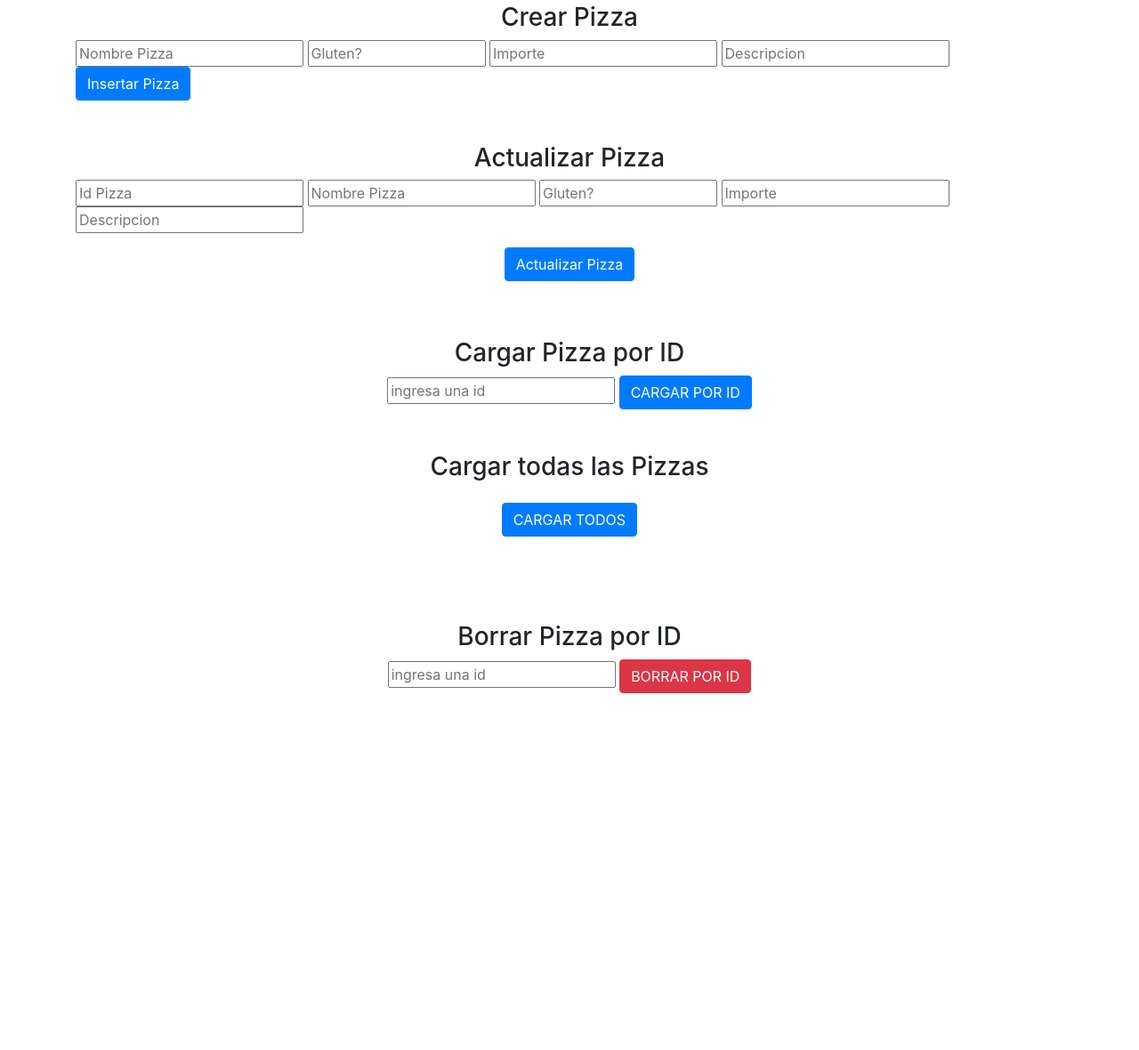
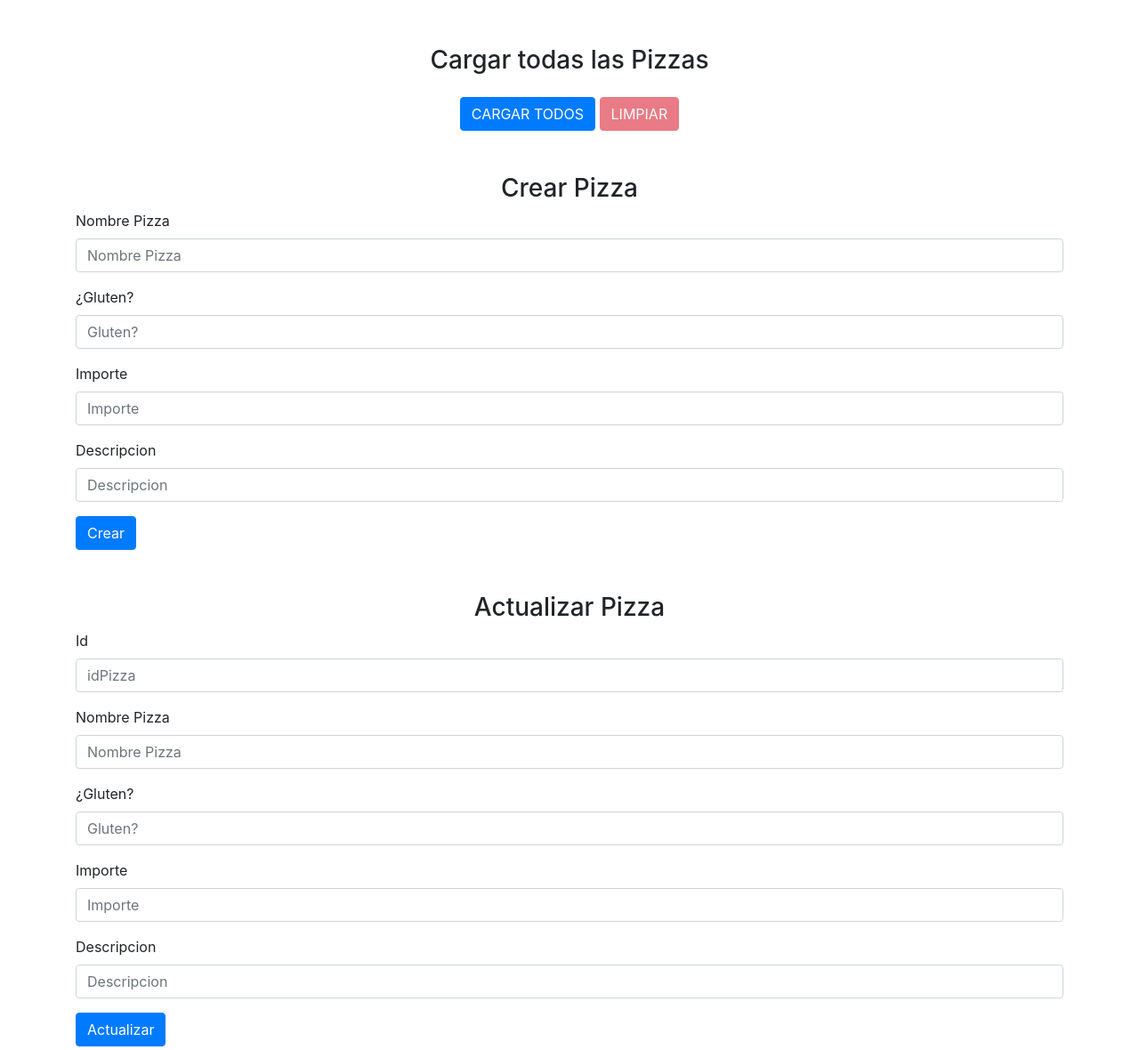
Before and after one commit to ttiagoc/ApiPizzasNode, a website: page public/index.html in a window 1280 px wide. Shown: the part 45-1225 px from the top of the page at 89% size. Before the commit the page ends 824 px from the top, so only its background shows below. Drawn offline with nearby package versions, Linux system fonts and the light colour scheme.

Commit message:
mejorando diseño

```diff
--- a/errores/error.txt
+++ b/errores/error.txt
@@ -63,3 +63,5 @@
    RequestError: Validation failed for parameter 'pImporte'. Invalid number.
    RequestError: Validation failed for parameter 'pImporte'. Invalid number.
    RequestError: Validation failed for parameter 'pImporte'. Invalid number.
+   RequestError: Validation failed for parameter 'pImporte'. Invalid number.
+   RequestError: Validation failed for parameter 'pImporte'. Invalid number.
--- a/public/index.html
+++ b/public/index.html
@@ -22,10 +22,16 @@
 
 <body>
   <div class="container pt-5">
+    <h3 class="pt-5 text-center">Cargar todas las Pizzas</h3>
+    <center class="pt-3"><button class="btn btn-primary" onclick="CargarAll()">CARGAR TODOS</button>  <button class="btn btn-danger" onclick="Clear_CargarAll()" id="ClearButton" disabled>LIMPIAR</button></center>
+
+    <div id="contenedor" class="pt-5"></div>
+
+
 
   <h3 class="text-center">Crear Pizza</h3>
 
-    <form>
+    <!-- <form>
     <input type="text" placeholder="Nombre Pizza" required id="nombre">
 
     <input type="number" max="1" min="0" placeholder="Gluten?" width="20px"  required id="gluten" style="width: 200px;">
@@ -33,11 +39,40 @@
     <input type="number" placeholder="Importe" required id="importe" >
     <input type="text" placeholder="Descripcion" required id="descripcion">
     <button type="submit" class="btn btn-primary" onclick="InsertPizza()">Insertar Pizza</button>
+  </form> -->
+
+
+  <form class="">
+    <div class="form-group">
+      <label for="nombrePizza">Nombre Pizza</label>
+      <input type="text" class="form-control" id="nombre" placeholder="Nombre Pizza">
+    </div>
+
+    <div class="form-group">
+      <label >¿Gluten?</label>
+      <input type="number" max="1" min="0"  class="form-control" id="gluten" placeholder="Gluten?">
+    </div>
+    <div class="form-group">
+      <label >Importe</label>
+      <input type="number" class="form-control" id="importe" placeholder="Importe">
+    </div>
+    <div class="form-group">
+      <label >Descripcion</label>
+      <input type="text" class="form-control" id="descripcion" placeholder="Descripcion">
+    </div>
+
+    <button type="submit" class="btn btn-primary"  onclick="InsertPizza()">Crear</button>
   </form>
 
 
+
+
+
+
+
+
     <h3 class="pt-5 text-center">Actualizar Pizza</h3>
-
+<!--
 
     <form>
 
@@ -53,7 +88,37 @@
     <button type="submit" class="btn btn-primary" required onclick="UpdatePizza()">Actualizar Pizza</button>
   </center>
 
+  </form> -->
+
+
+  <form class="">
+
+    <div class="form-group">
+      <label >Id</label>
+      <input type="number" class="form-control" id="idUpd" placeholder="idPizza">
+    </div>
+    <div class="form-group">
+      <label for="nombrePizza">Nombre Pizza</label>
+      <input type="text" class="form-control" id="nombreUpd" placeholder="Nombre Pizza">
+    </div>
+
+    <div class="form-group">
+      <label >¿Gluten?</label>
+      <input type="number" max="1" min="0"  class="form-control" id="glutenUpd" placeholder="Gluten?">
+    </div>
+    <div class="form-group">
+      <label >Importe</label>
+      <input type="number" class="form-control" id="importeUpd" placeholder="Importe">
+    </div>
+    <div class="form-group">
+      <label >Descripcion</label>
+      <input type="text" class="form-control" id="descripcionUpd" placeholder="Descripcion">
+    </div>
+
+    <button type="submit" class="btn btn-primary"  onclick="UpdatePizza()">Actualizar</button>
   </form>
+
+
 
 
 
@@ -63,8 +128,8 @@
     <input type="number" id="idPizza" placeholder="ingresa una id"  required>
     <button type="submit" class="btn btn-primary" onclick="CargarPorId()">CARGAR POR ID</button>
   </center>
-  <h3 class="pt-5 text-center">Cargar todas las Pizzas</h3>
-  <center class="pt-3"><button class="btn btn-primary" onclick="CargarAll()">CARGAR TODOS</button></center>
+
+
 
   <center class="pt-5">
 
@@ -78,7 +143,7 @@
 
   <script src="script.js"></script>
 
-  <div id="contenedor"></div>
+
 </div>
 </body>
 
--- a/public/script.js
+++ b/public/script.js
@@ -6,6 +6,8 @@ function CargarPorId() {
   let inputId = document.querySelector("#idPizza");
   let url = "http://localhost:3000/api/pizzas/pizzaId/" + inputId.value
   let contenedor = document.querySelector("#contenedor");
+
+
 
   axios
     .get(url)
@@ -37,16 +39,16 @@ function CargarAll() {
       console.log(result.data);
       let arr = result.data
 
+      document.querySelector("#ClearButton").disabled = false;
+
       let contenedor = document.querySelector("#contenedor");
       contenedor.innerHTML = ""
 
-
       contenedor.innerHTML += `
-      <table class="table">
+      <table class="table table-bordered">
       <thead>
         <tr>
-
-          <th scope="col">Id</th>
+        <th scope="col">Id</th>
           <th scope="col">Nombre</th>
           <th scope="col">Importe</th>
           <th scope="col">Descripcion</th>
@@ -54,38 +56,38 @@ function CargarAll() {
         </tr>
       </thead>
       <tbody>
-      `
+        ${arr.map(item   => `
+          <tr>
 
-      arr.map((item,index) => {
-
-        contenedor.innerHTML += `
+          <td>${item.Id}</td>
+          <td>${item.Nombre}</td>
+          <td>${item.Importe}</td>
+          <td>${item.Descripcion}</td>
+          <td>${item.LibreGluten}</td>
+          </tr>
+        `).join('')}
+      </tbody>
+    </table>
+    `;
 
 
-    <tr>
 
-      <td>${item.Id}</td>
-      <td>${item.Nombre}</td>
-      <td>${item.Importe}</td>
-      <td>${item.Descripcion}</td>
-      <td>${item.LibreGluten}</td>
-    </tr>
-    <br>
-    -----------------------------
-    <br>
 
-        `
-      })
 
-      contenedor.innerHTML += `
-      </tbody>
-      </table>
-      `
     })
 
     .catch((error) => {
       console.log(error);
     });
 }
+
+function Clear_CargarAll(){
+  let contenedor = document.querySelector("#contenedor");
+
+  document.querySelector("#ClearButton").disabled = true;
+  contenedor.innerHTML = ""
+}
+
 
 function InsertPizza() {
 
@@ -94,14 +96,14 @@ function InsertPizza() {
   let importe = document.getElementById("importe").value
   let descripcion = document.getElementById("descripcion").value
 
-  const params = JSON.stringify({
+  const params = {
 
     "nombre": nombre,
     "libreGluten": gluten,
     "importe": importe,
     "descripcion": descripcion
 
-  });
+  };
 
 
 
@@ -110,7 +112,6 @@ function InsertPizza() {
     url: 'http://localhost:3000/api/pizzas/insert',
     headers: {
       'content-type': 'application/json',
-      'X-RapidAPI-Key': 'your-rapidapi-key',
       'X-RapidAPI-Host': 'microsoft-translator-text.p.rapidapi.com',
     },
     data: params
@@ -137,7 +138,7 @@ function UpdatePizza() {
   let importe = document.getElementById("importeUpd").value
   let descripcion = document.getElementById("descripcionUpd").value
 
-  let params = JSON.stringify({
+  let params = {
 
     "id": id,
     "nombre": nombre,
@@ -145,7 +146,7 @@ function UpdatePizza() {
     "importe": importe,
     "descripcion": descripcion
 
-  });
+  };
 
 
   const options = {
@@ -153,7 +154,7 @@ function UpdatePizza() {
     url: 'http://localhost:3000/api/pizzas/update',
     headers: {
       'content-type': 'application/json',
-      'X-RapidAPI-Key': 'your-rapidapi-key',
+
       'X-RapidAPI-Host': 'microsoft-translator-text.p.rapidapi.com',
     },
     data: params
```
